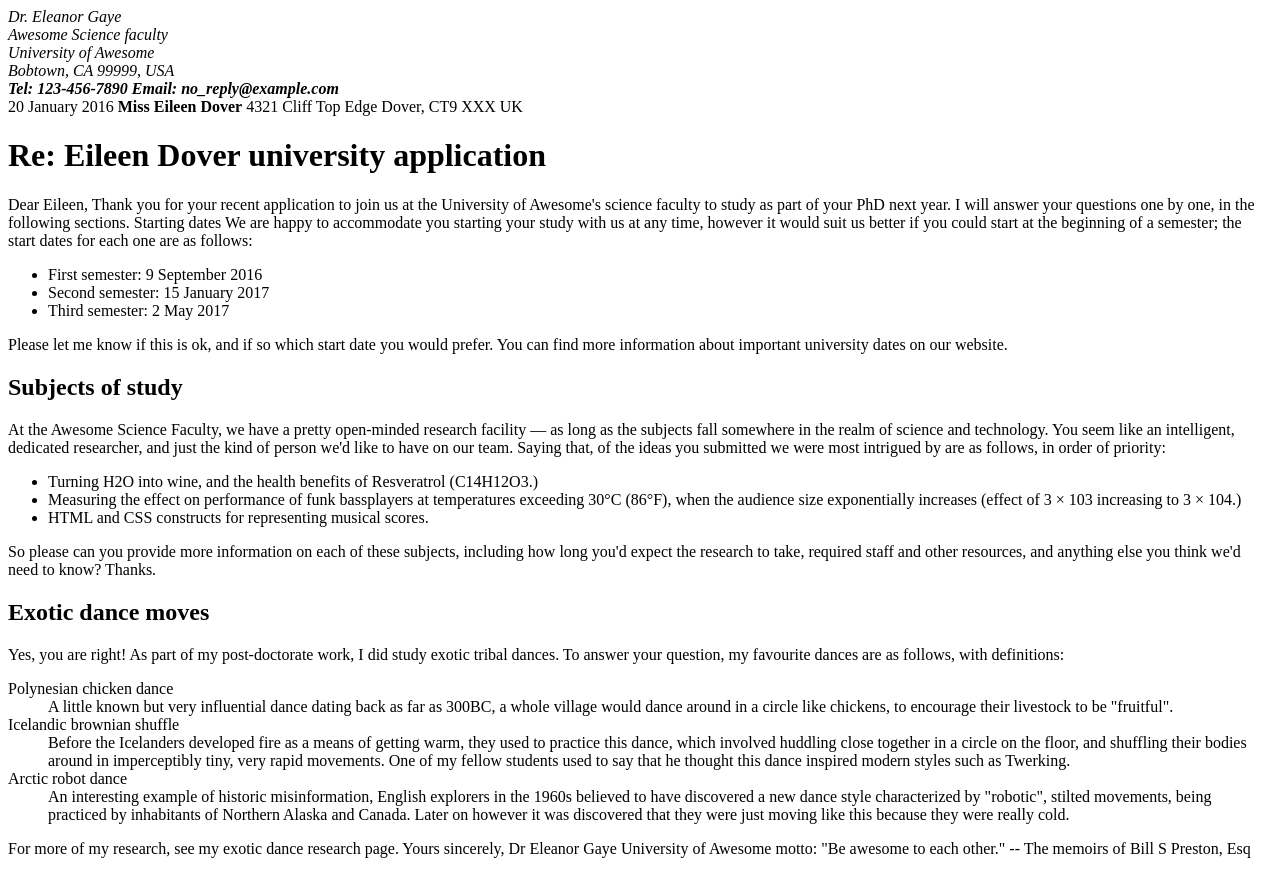
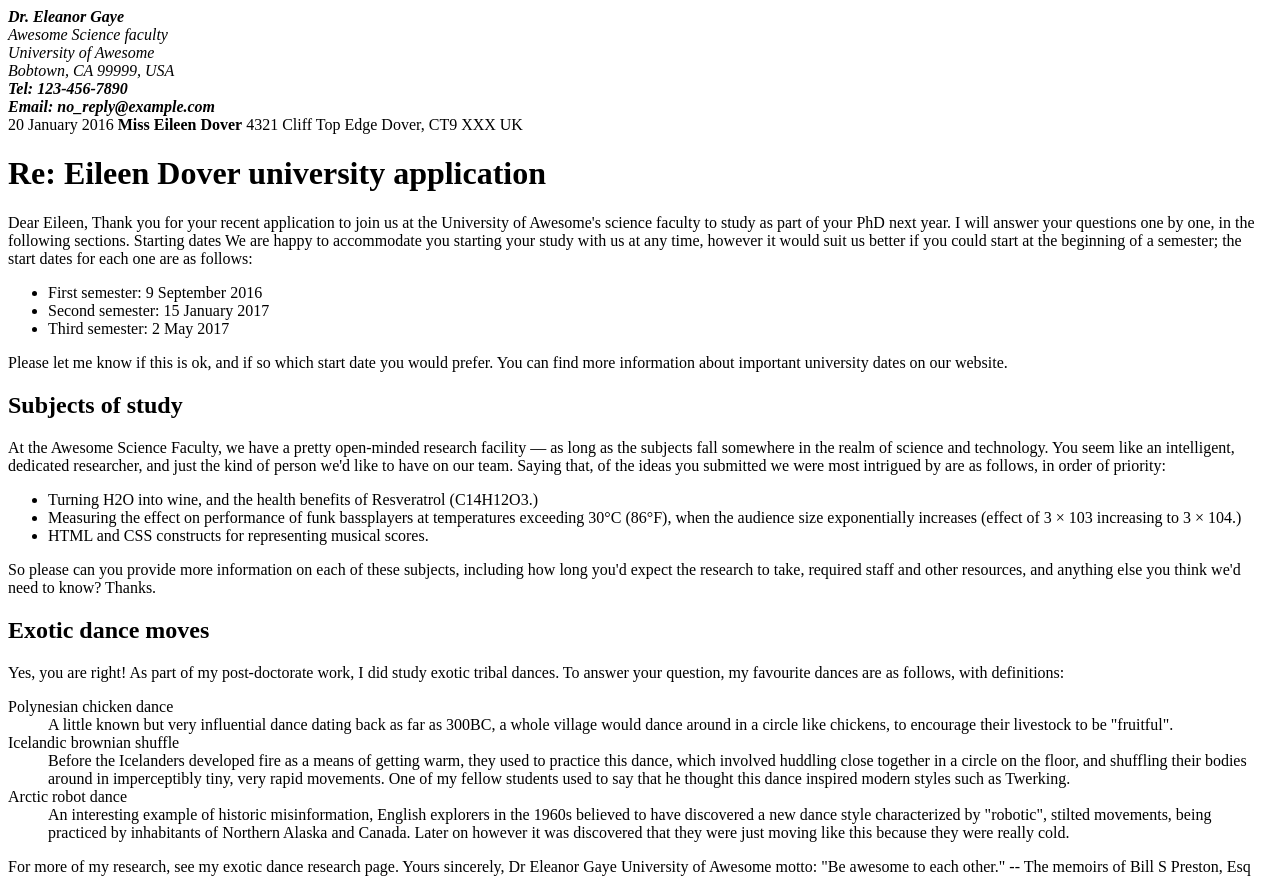
Before and after one commit to AndyPietr/MozzillaWebDevelopmentCourse, a plain HTML site: page HTML/marking up a letter/letter.html in a window 1280 px wide. Drawn offline with Linux system fonts and the light colour scheme.

Commit message:
added sender-column class atr to first adress and firts date

```diff
--- a/HTML/marking up a letter/letter.html
+++ b/HTML/marking up a letter/letter.html
@@ -2,18 +2,18 @@
 <head> </head>
 
 <body>
-			<address>
-      Dr. Eleanor Gaye<br>
+			<address class="sender-column">
+      <strong>Dr. Eleanor Gaye</strong><br>
       Awesome Science faculty<br>
       University of Awesome<br>
       Bobtown, CA 99999, USA<br>
 
-      <strong>Tel: 123-456-7890</strong>
+      <strong>Tel: 123-456-7890</strong><br>
       <strong>Email: no_reply@example.com</strong>
 			</address>
 
 
-<time datetime="2016-01-20">20 January 2016</time>
+<time class="sender-column" datetime="2016-01-20">20 January 2016</time>
 
 <strong>Miss Eileen Dover</strong>
 4321 Cliff Top Edge
```
